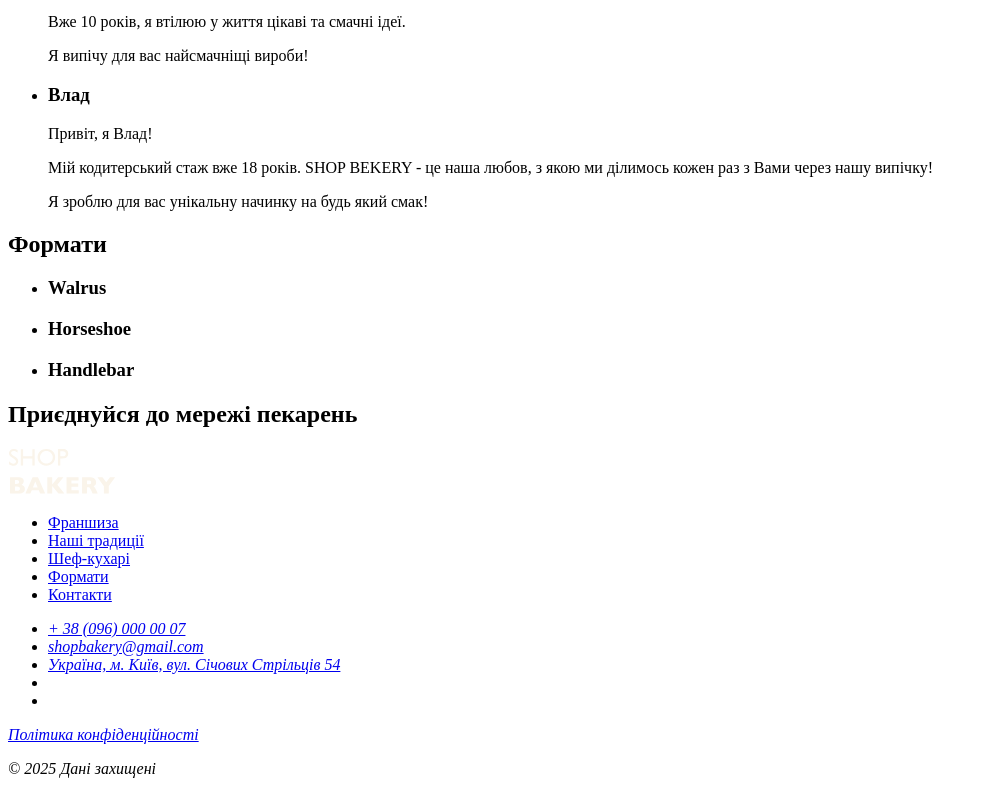
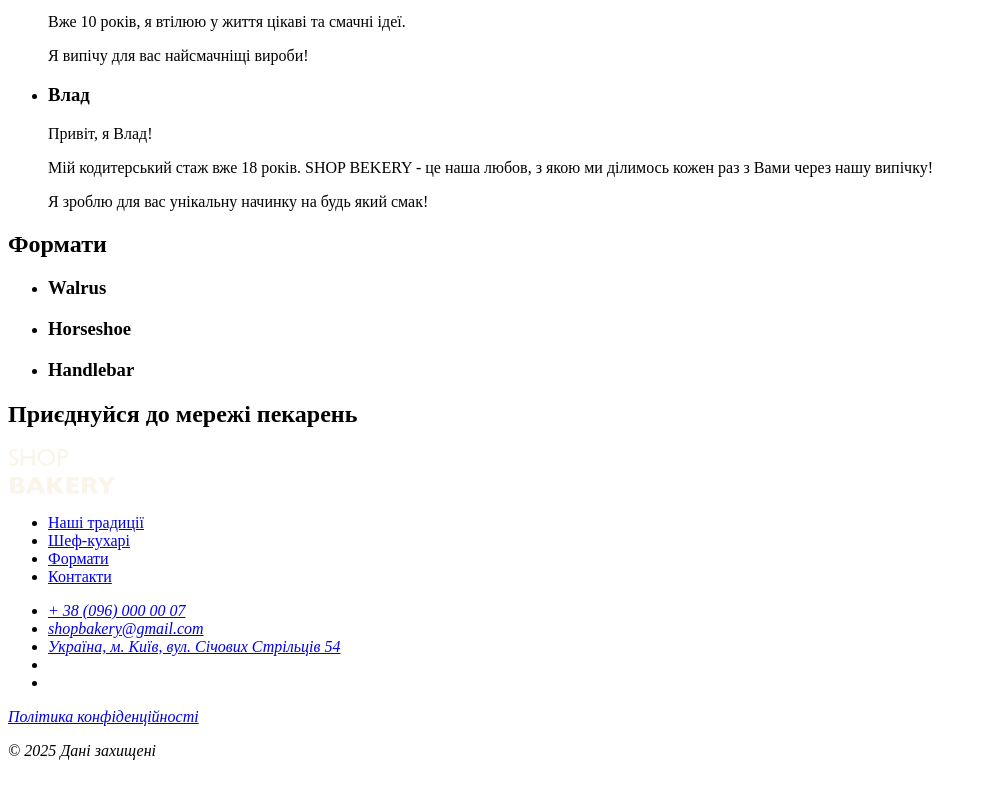
Before and after one commit to Supsperyami/geniustest, a plain HTML site: page index.html in a window 1280 px wide. Shown: the part 1055-1849 px from the top of the page, without its empty margins (0-987 px from the left). Drawn offline with Linux system fonts and the light colour scheme.

Commit message:
commit Update index.html and add css styles

```diff
--- a/index.html
+++ b/index.html
@@ -109,7 +109,6 @@
           <img src="./images/logo.svg" alt="Логотип пекарни" />
         </a>
         <ul>
-          <li><a href="#" target="_blank">Франшиза</a></li>
           <li><a href="#">Наші традиції</a></li>
           <li><a href="#">Шеф-кухарі</a></li>
           <li><a href="#">Формати</a></li>
```
